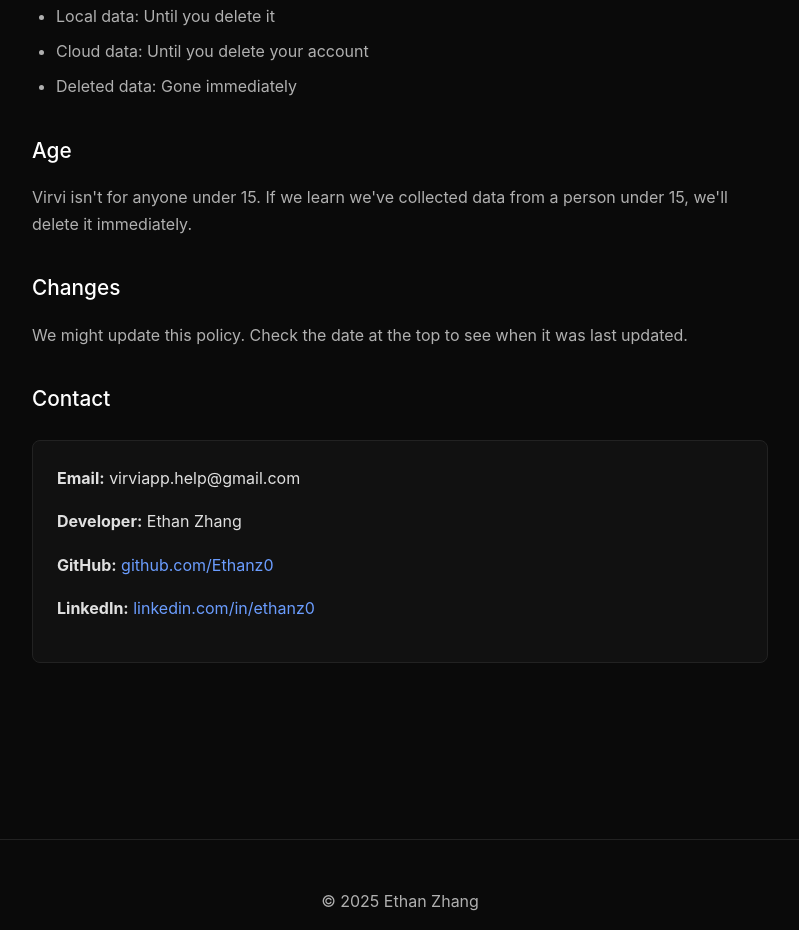
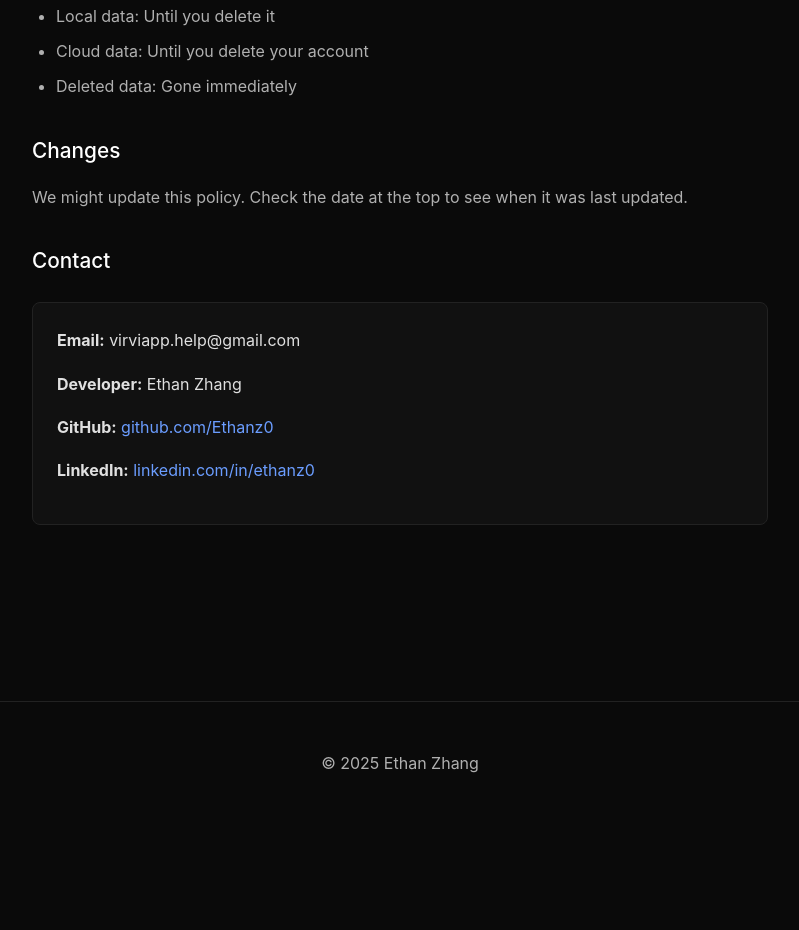
Before and after one commit to Ethanz0/virvi-app, a plain HTML site: page index.html in a window 1280 px wide. Shown: the part 2428-3358 px from the top of the page, without its empty margins (240-1039 px from the left). After the commit the page ends 3269 px from the top, so only its background shows below. Drawn offline with Linux system fonts and the light colour scheme.

Commit message:
fix: update

```diff
--- a/index.html
+++ b/index.html
@@ -235,9 +235,6 @@
                 <li>Deleted data: Gone immediately</li>
             </ul>
 
-            <h3>Age</h3>
-            <p>Virvi isn't for anyone under 15. If we learn we've collected data from a person under 15, we'll delete it immediately.</p>
-
             <h3>Changes</h3>
             <p>We might update this policy. Check the date at the top to see when it was last updated.</p>
 
```
